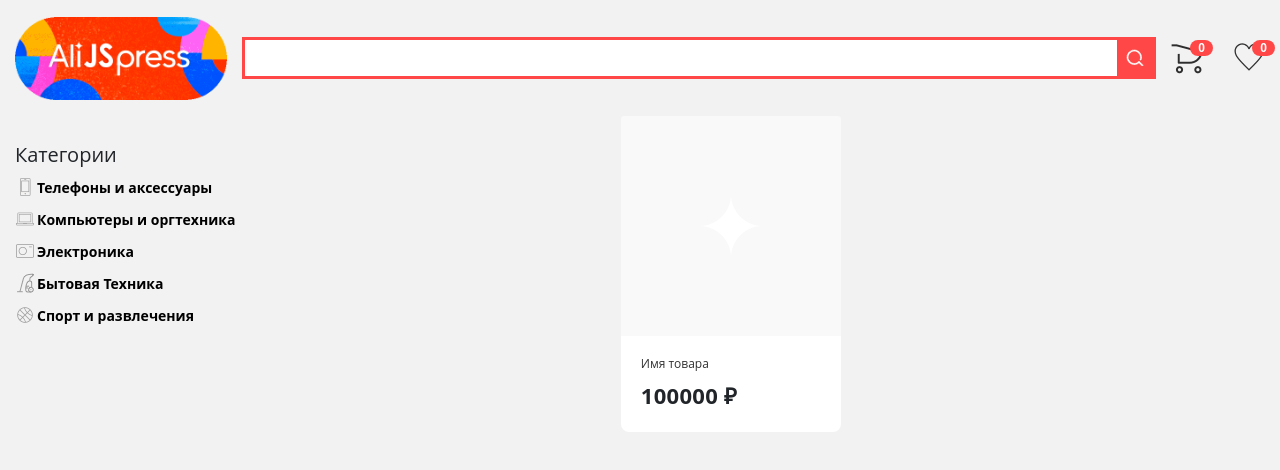
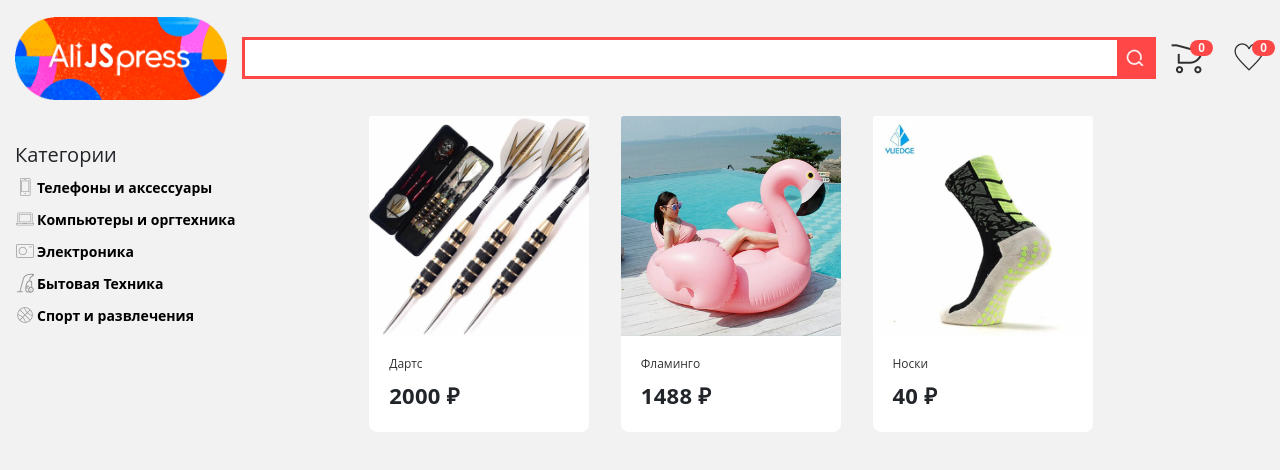
Before and after one commit to KotovMykyta/jsAliexpress, a plain HTML site: page index.html in a window 1280 px wide. Drawn offline with Linux system fonts and the light colour scheme.

Commit message:
adding cards and basket functional

```diff
--- a/index.html
+++ b/index.html
@@ -83,9 +83,9 @@
 				</div>
 				<div class="col-12 col-sm-6 col-md-9 col-xl-10">
 					<div class="container">
-						<div class="row no-gutters goods-wrapper justify-content-center">
+						<div class="goods-wrapper row no-gutters justify-content-center">
 							<!-- КАРТОЧКИ ТОВАРОВ -->
-							<div class="card-wrapper col-12 col-md-6 col-lg-4 col-xl-3 pb-3">
+							<!-- <div class="card-wrapper col-12 col-md-6 col-lg-4 col-xl-3 pb-3">
 								<div class="card">
 									<div class="card-img-wrapper">
 										<img class="card-img-top" src="img/temp.png" alt="">
@@ -99,7 +99,7 @@
 										</div>
 									</div>
 								</div>
-							</div>
+							</div> -->
 
 
 							<!-- END КАРТОЧКИ ТОВАРОВ -->
@@ -157,7 +157,7 @@
 
 
 
-
+	<script src="./script/script.js"></script>
 </body>
 
 </html>
--- /dev/null
+++ b/script/script.js
@@ -0,0 +1,73 @@
+document.addEventListener('DOMContentLoaded', () => {
+
+const search = document.querySelector('.search');
+const cartBtn = document.getElementById('cart');
+const cart = document.querySelector('.cart');
+const wishlistBtn = document.getElementById('wishlist');
+
+const goodsWrapper = document.querySelector('.goods-wrapper');
+
+const createCardGoods = (id, title, price, img) => {
+    const card = document.createElement('div');
+
+    //присвоить элементу card класс
+    card.className = "card-wrapper col-12 col-md-6 col-lg-4 col-xl-3 pb-3";
+
+    //вставить вёрстку в элемент card
+    card.innerHTML = `<div class="card">
+                        <div class="card-img-wrapper">
+                            <img class="card-img-top" src="${img}" alt="">
+                            <button class="card-add-wishlist"
+                                data-goods-id="${id}"></button>
+                        </div>
+                        <div class="card-body justify-content-between">
+                            <a href="#" class="card-title">${title}</a>
+                            <div class="card-price"> ${price} ₽</div>
+                            <div>
+                                <button class="card-add-cart"
+                                    data-goods-id="${id}">Добавить в корзину</button>
+                            </div>
+                        </div>
+                    </div>`;
+
+    return card;
+    //console.log('card: ', card);
+};
+//console.log(createCardGoods());
+
+goodsWrapper.appendChild(createCardGoods(1, 'Дартс', 2000, "img/temp/Archer.jpg"));
+goodsWrapper.appendChild(createCardGoods(2, 'Фламинго', 1488, "img/temp/Flamingo.jpg"));
+goodsWrapper.appendChild(createCardGoods(3, 'Носки', 40, "img/temp/Socks.jpg"));
+
+
+
+
+
+//функция обработчик нажатия корзины
+const openCart = () => {
+   cart.style.display = 'flex';
+};
+
+//функиця закрытия окна Корзина
+const closeCart = (event) => {
+    //console.log('event: ', event);
+
+    //получение event.target клика в переменную
+    const target = event.target;
+
+    //закрытие по клику вне зоны cart через target
+    if(target === cart || target.className === 'cart-close'){ //или target.classList.contains('cart-close');
+        cart.style.display = '';
+    }
+
+};
+
+//повесить action на элемент иконки корзины
+cartBtn.addEventListener('click', openCart);
+
+//обработчик закрытия окна Корзина
+cart.addEventListener('click', closeCart);
+
+
+
+});
```
Also changed, not shown: 1 other file.
